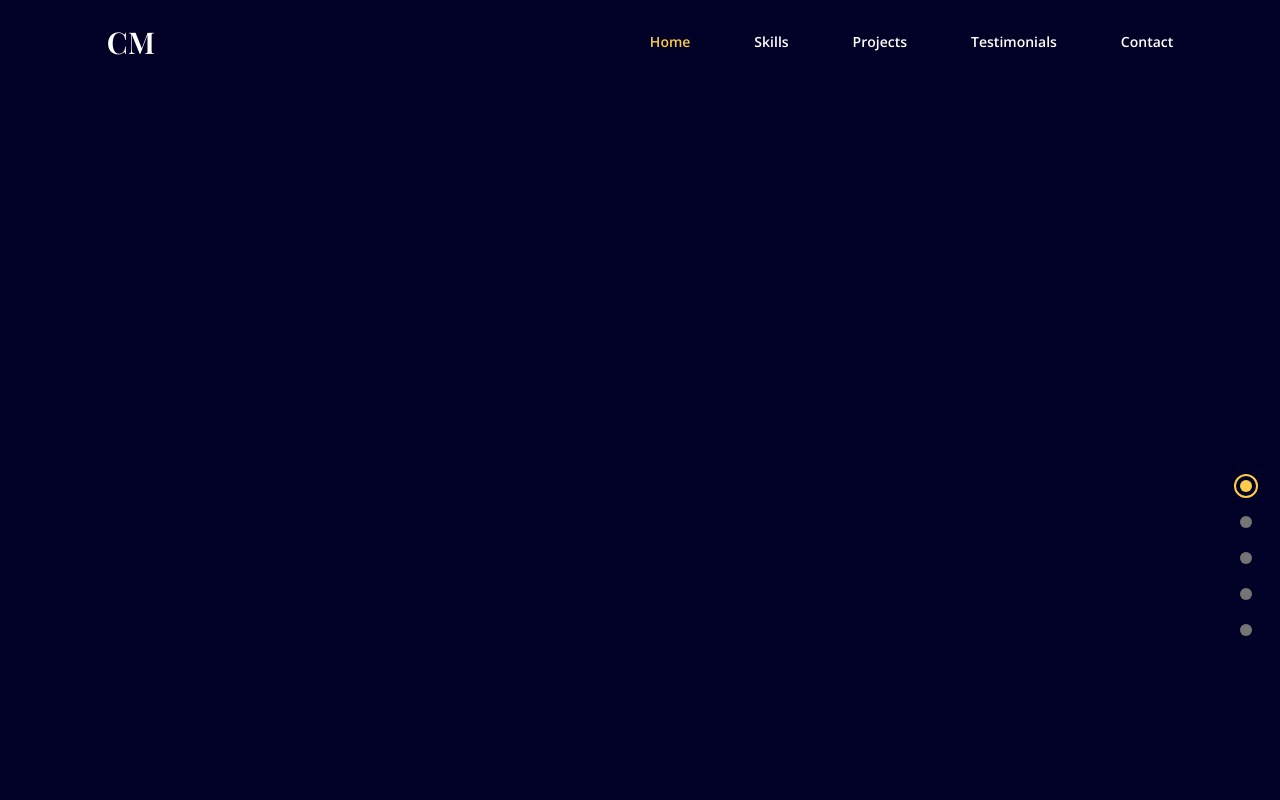
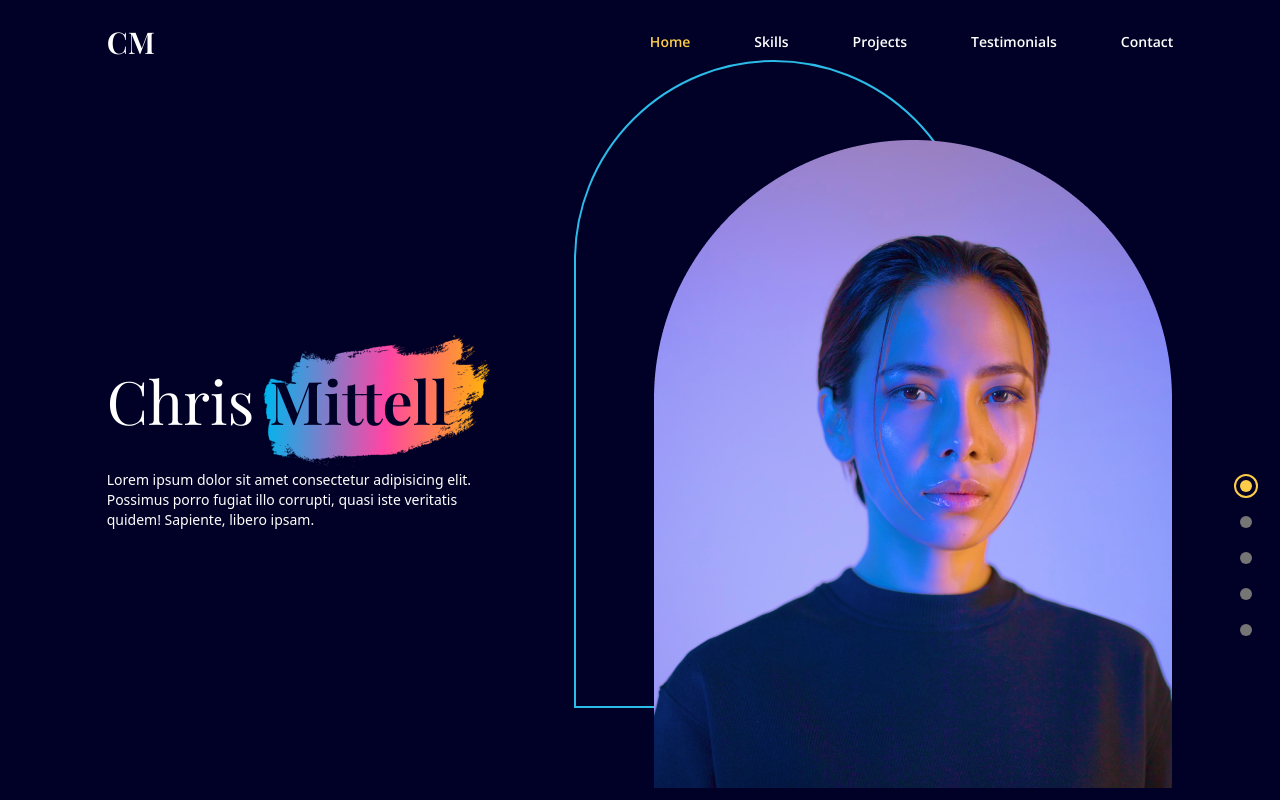
Before and after one commit to mittell/react-portfolio-site-v3, a React (Create React App) app: page / in a window 1280 px wide. Built offline with nearby package versions, Linux system fonts and the light colour scheme.

Commit message:
feat: added Landing component

```diff
--- a/src/App.js
+++ b/src/App.js
@@ -3,6 +3,7 @@
 
 import Navbar from './components/Navbar';
 import DotGroup from './components/DotGroup';
+import Landing from './components/Landing';
 
 function App() {
 	const [selectedPage, setSelectedPage] = useState('home');
@@ -39,6 +40,7 @@
 						setSelectedPage={setSelectedPage}
 					/>
 				)}
+				<Landing setSelectedPage={selectedPage} />
 			</div>
 		</div>
 	);
--- /dev/null
+++ b/src/components/Landing.jsx
@@ -0,0 +1,60 @@
+import useMediaQuery from '../hooks/useMediaQuery';
+import { motion } from 'framer-motion';
+import AnchorLink from 'react-anchor-link-smooth-scroll';
+import ProfileImage from '../assets/profile-image.png';
+
+const Landing = ({ setSelectedPage }) => {
+	const isAboveMediumScreens = useMediaQuery('(min-width: 1060px)');
+
+	return (
+		<section
+			id='home'
+			className='md:flex md:justify-between md:items-center md:h-full gap-16 py-10'
+		>
+			<div className='md:order-2 flex justify-center basis-3/5 z-10 mt-16 md:mt-32'>
+				{isAboveMediumScreens ? (
+					<div className='relative z-0 ml-20 before:absolute before:-top-20 before:-left-20 before:rounded-t-[400px] before:w-full before:max-w-[400px] before:h-full before:border-2 before:border-blue before:z-[-1]'>
+						<img
+							alt='profile'
+							src={ProfileImage}
+							className='hover:filter hover:saturate-200 transition duration-500 z-10 w-full max-w-[400px] md:max-w-[600px]'
+						/>
+					</div>
+				) : (
+					<img
+						alt='profile'
+						src={ProfileImage}
+						className='hover:filter hover:saturate-200 transition duration-500 z-10 w-full max-w-[400px] md:max-w-[600px]'
+					/>
+				)}
+			</div>
+
+			<div className='z-30 basis-2/5 mt-12 md:mt-32'>
+				<motion.div
+					initial='hidden'
+					whileInView='visible'
+					viewport={{ once: true, amount: 0.5 }}
+					transition={{ duration: 0.5 }}
+					variants={{
+						hidden: { opacity: 0, x: -50 },
+						visible: { opacity: 1, x: 0 },
+					}}
+				>
+					<p className='text-6xl font-playfair z-10 text-center md:text-start'>
+						Chris {''}
+						<span className='xs:relative xs:text-deep-blue xs:font-semibold z-20 xs:before:content-brush before:absolute before:-left-[25px] before:-top-[70px] before:z-[-1]'>
+							Mittell
+						</span>
+					</p>
+					<p className='mt-10 mb-7 text-sm text-center md:text-start'>
+						Lorem ipsum dolor sit amet consectetur adipisicing elit. Possimus
+						porro fugiat illo corrupti, quasi iste veritatis quidem! Sapiente,
+						libero ipsam.
+					</p>
+				</motion.div>
+			</div>
+		</section>
+	);
+};
+
+export default Landing;
```
